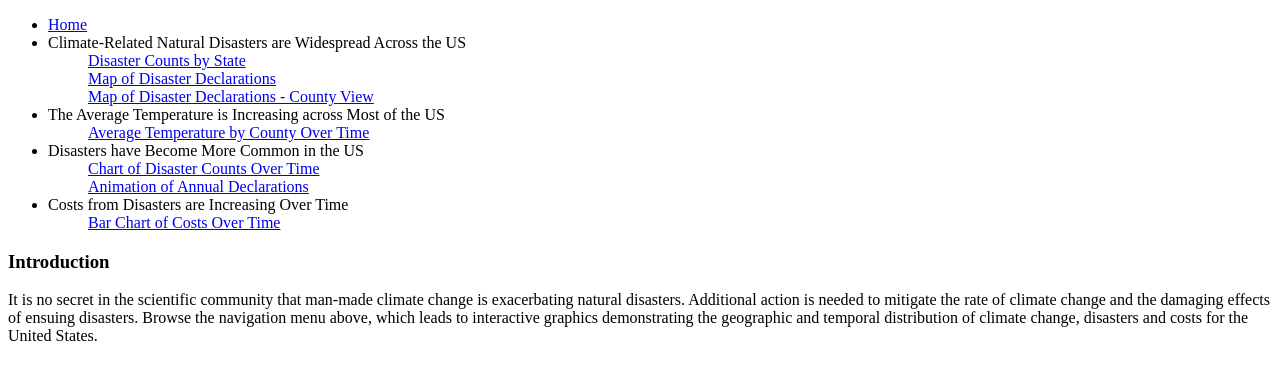
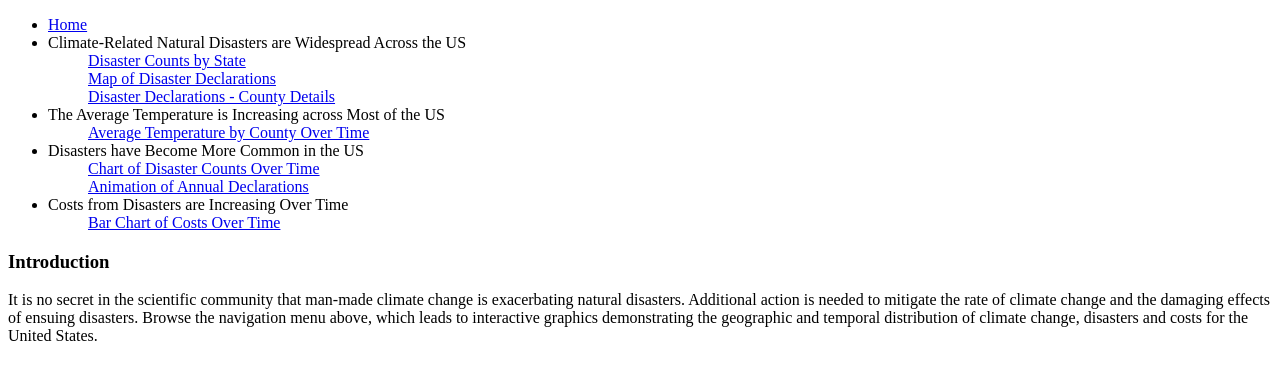
Before and after one commit to JorgeCuerv0/Rising-Global-Temperature-Visualizations, a Flask app: page / in a window 1280 px wide. Shown: the part 73-453 px from the top of the page. Run offline with Flask 3, Linux system fonts and the light colour scheme.

Commit message:
Navigation Update
Navigation Update

```diff
--- a/code/templates/navigation.html
+++ b/code/templates/navigation.html
@@ -9,7 +9,7 @@
             <a href="{{ url_for('disasters_map_facet') }}">Map of Disaster Declarations</a>
         </ul>
         <ul>
-            <a href="{{ url_for('disasters_map') }}">Map of Disaster Declarations - County View</a>
+            <a href="{{ url_for('disasters_map') }}">Disaster Declarations - County Details</a>
         </ul>
     <li>The Average Temperature is Increasing across Most of the US</li>
         <ul>
```
